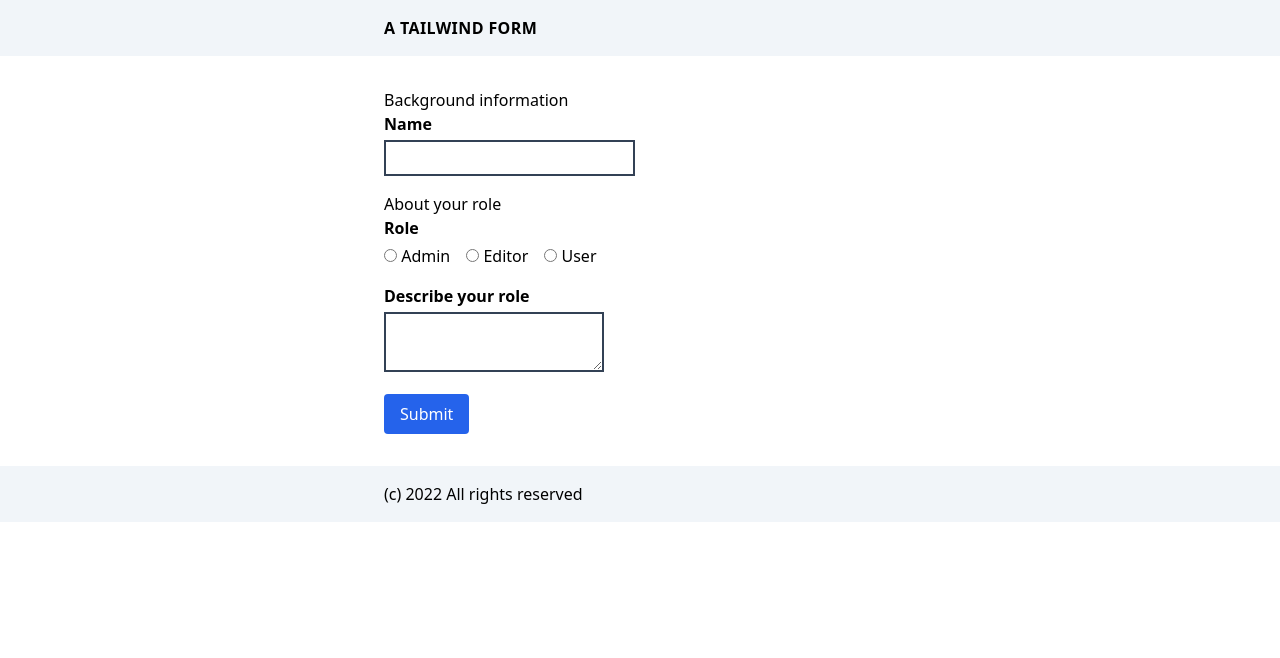
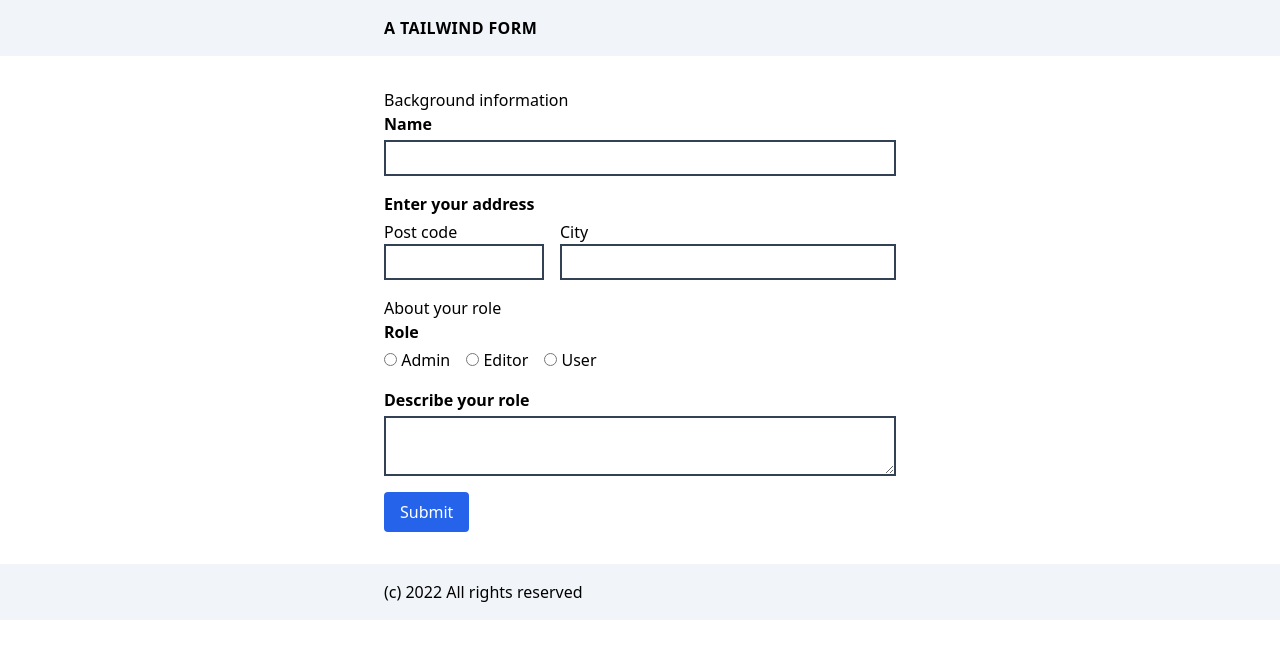
Before and after one commit to oliverroick/tailwind-test, a React (Create React App) app: page / in a window 1280 px wide. Shown: the top 658 px of the page. Built offline with nearby package versions, Linux system fonts and the light colour scheme.

Commit message:
Add two-column address field

```diff
--- a/src/App.js
+++ b/src/App.js
@@ -26,6 +26,20 @@ function App() {
             <Label for="name">Name</Label>
             <InputText name="name" />
           </FormGroup>
+
+          <fieldset className="input-group grid grid-cols-3 gap-4">
+            <Legend>Enter your address</Legend>
+
+            <FormGroup>
+              <Label for="postcode">Post code</Label>
+              <InputText name="postcode" />
+            </FormGroup>
+
+            <FormGroup twClasses="col-span-2">
+              <Label for="City">City</Label>
+              <InputText name="City" />
+            </FormGroup>
+          </fieldset>
 
           <h2>About your role</h2>
           <FormGroup>
--- a/src/components/Form/Group.js
+++ b/src/components/Form/Group.js
@@ -1,6 +1,7 @@
-export default function FormGroup ({ children }) {
+export default function FormGroup ({ twClasses = '', children }) {
+  const classNames = ['form-group', 'flex', 'flex-col', ...twClasses.split(' ')]
   return (
-    <div className="form-group">
+    <div className={classNames.join(' ')}>
       {children}
     </div>
   );
--- a/src/components/Form/label.css
+++ b/src/components/Form/label.css
@@ -3,6 +3,12 @@
 }
 
 fieldset.radio .label,
+fieldset.checkbox .label,
+fieldset.input-group .label {
+  @apply font-normal mb-0;
+}
+
+fieldset.radio .label,
 fieldset.checkbox .label {
-  @apply mr-4 font-normal mb-0 inline;
+  @apply mr-4 inline;
 }
```
